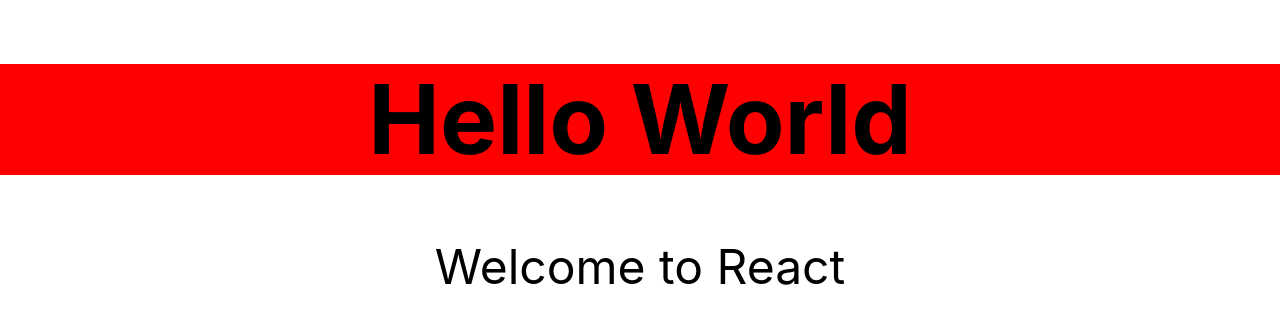
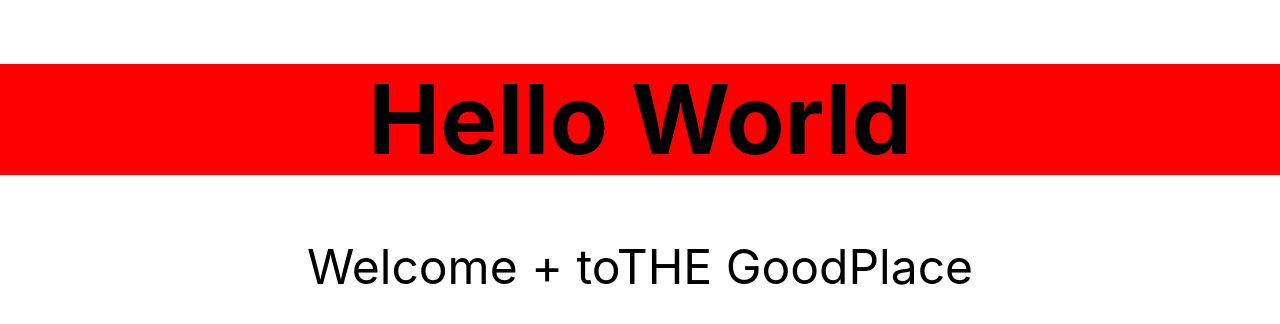
Before and after one commit to DrDeer-119/RoboFriends, a React (Create React App) app: page / in a window 1280 px wide. Shown: the top 324 px of the page. Built offline with nearby package versions, Linux system fonts and the light colour scheme.

Commit message:
adding props

```diff
--- a/src/Hello.js
+++ b/src/Hello.js
@@ -6,7 +6,7 @@ class Hello extends Component {
 		return (   //return 多行需要用 ()  否則會error
 			<div className='f1 tc'>
 				<h1>Hello World</h1>
-				<p>Welcome to React</p>
+				<p>Welcome + {this.props.greeting}</p>
 			</div>
 		)
 	}
--- a/src/index.js
+++ b/src/index.js
@@ -7,7 +7,7 @@ import 'tachyons';
 import Hello from './Hello';
 import * as serviceWorker from './serviceWorker';
 
-ReactDOM.render(<Hello />, document.getElementById('root'));
+ReactDOM.render(<Hello greeting ={'to' + 'THE GoodPlace'}/>, document.getElementById('root'));
 
 // If you want your app to work offline and load faster, you can change
 // unregister() to register() below. Note this comes with some pitfalls.
```
